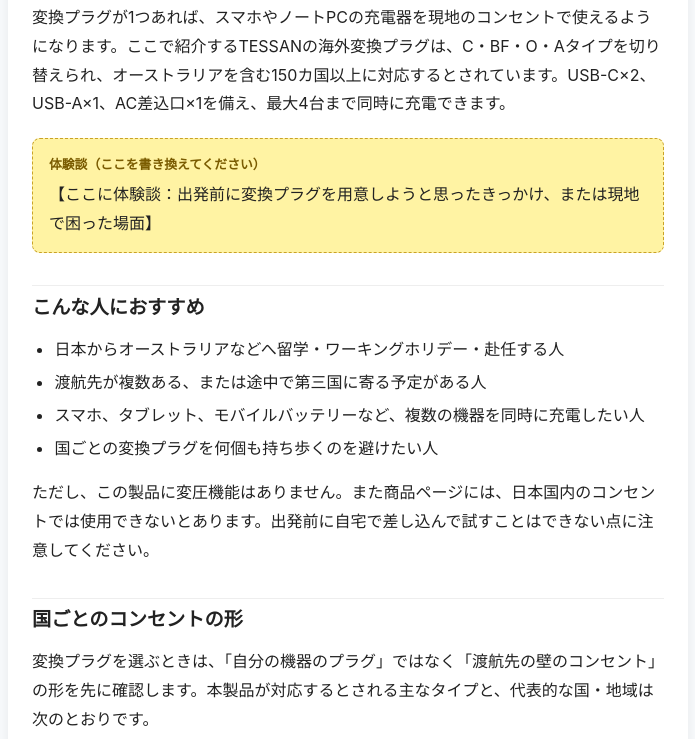
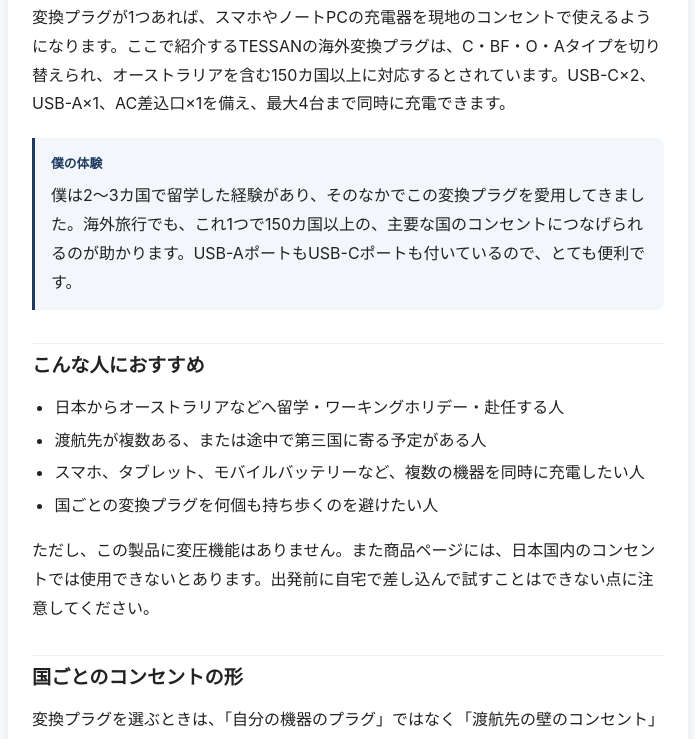
Before and after one commit to kuuzxpe1021/Amazonaffiliate, a plain HTML site: page adapter.html in a window 1280 px wide. Shown: the part 771-1510 px from the top of the page, without its empty margins (292-987 px from the left). Drawn offline with Linux system fonts and the light colour scheme.

Commit message:
Add files via upload

```diff
--- a/adapter.html
+++ b/adapter.html
@@ -24,8 +24,10 @@
   .back a{color:#1f3a5f;font-weight:600}
   .disclosure{background:#fff8e6;border:1px solid #f0d78c;border-radius:8px;padding:12px 16px;font-size:.92rem;margin:0 0 16px}
   .meta{color:#555;font-size:.92rem}
-  .placeholder{background:#fff3a3;border:1px dashed #c9a227;border-radius:8px;padding:14px 16px;margin:20px 0}
-  .placeholder .label{display:block;font-size:.8rem;color:#7a5b00;font-weight:700;margin-bottom:4px}
+  .experience{background:#f3f6fa;border-left:3px solid #1f3a5f;border-radius:0 8px 8px 0;padding:14px 16px;margin:20px 0}
+  .experience .label{display:block;font-size:.8rem;color:#1f3a5f;font-weight:700;margin-bottom:6px}
+  .experience p{margin:0 0 .7em}
+  .experience p:last-child{margin-bottom:0}
   .cta-wrap{text-align:center;margin:24px 0 8px}
   .cta{display:inline-block;background:#1f3a5f;color:#fff !important;text-decoration:none;padding:12px 22px;border-radius:8px;font-weight:600}
   .article-list{list-style:none;padding:0;margin:0}
@@ -54,9 +56,9 @@
       <h2>導入</h2>
       <p>留学やワーキングホリデー、赴任の準備で後回しになりやすいのが、コンセントまわりです。渡航先の壁のコンセントは、日本と同じ形とは限りません。たとえばオーストラリアやニュージーランドは、ピンがハの字に開いたOタイプです。日本のAタイプの充電器をそのまま差し込むことはできません。</p>
       <p>変換プラグが1つあれば、スマホやノートPCの充電器を現地のコンセントで使えるようになります。ここで紹介するTESSANの海外変換プラグは、C・BF・O・Aタイプを切り替えられ、オーストラリアを含む150カ国以上に対応するとされています。USB-C×2、USB-A×1、AC差込口×1を備え、最大4台まで同時に充電できます。</p>
-      <div class="placeholder">
-        <span class="label">体験談（ここを書き換えてください）</span>
-        【ここに体験談：出発前に変換プラグを用意しようと思ったきっかけ、または現地で困った場面】
+      <div class="experience">
+        <span class="label">僕の体験</span>
+        <p>僕は2〜3カ国で留学した経験があり、そのなかでこの変換プラグを愛用してきました。海外旅行でも、これ1つで150カ国以上の、主要な国のコンセントにつなげられるのが助かります。USB-AポートもUSB-Cポートも付いているので、とても便利です。</p>
       </div>
 
       <h2>こんな人におすすめ</h2>
@@ -89,16 +91,16 @@
         <li>AC側の目安：100V地域では1000W（100V×10A）、250V地域では2500W（250V×10A）まで</li>
       </ul>
       <p>USBの合計が最大20Wなので、スマホやタブレットの充電向きです。ノートPCを本格充電したい場合は、AC差込口に100-240V対応の充電器を使うか、65W級のUSB-C充電器を検討してください。</p>
+      <div class="experience">
+        <span class="label">僕の体験</span>
+        <p>僕の使い方では、スマホはUSBポートですぐ充電できます。パソコンを使いたいときは、AC差込口に自分の充電器を挿して使っています。</p>
+      </div>
       <p class="cta-wrap"><a class="cta" href="https://www.amazon.co.jp/dp/B0FZJYRLZW?tag=tomokigadget-22" rel="sponsored noopener" target="_blank">TESSAN海外変換プラグをAmazonで見る</a></p>
 
       <h2>いちばん大切な注意：変圧器は付いていません</h2>
       <p>変換プラグが変えるのは「プラグの形」だけです。電圧は変わりません。</p>
       <p>日本の家庭用電圧は100V、オーストラリアは約230Vです。ラベルに「INPUT: 100-240V」や「100-250V」とあれば、形を合わせれば現地で使えることが多いです。いまのスマホ充電器やノートPC用USB-C充電器の多くは、このワイド電圧に対応しています。</p>
       <p>一方、日本国内専用（100Vのみ）のドライヤー、一部のヘアアイロン、炊飯器などは変換プラグだけでは使えません。無理に差し込むと故障や事故の原因になります。100V専用の機器は、別途変圧器を用意するか、持参しない判断もあります。</p>
-      <div class="placeholder">
-        <span class="label">体験談（ここを書き換えてください）</span>
-        【ここに体験談：持参した充電器や家電の電圧表示を確認したときのメモ】
-      </div>
 
       <h2>出発前チェックリスト</h2>
       <ul>
```
Also changed, not shown: power-bank.html (+11 -8 lines).
